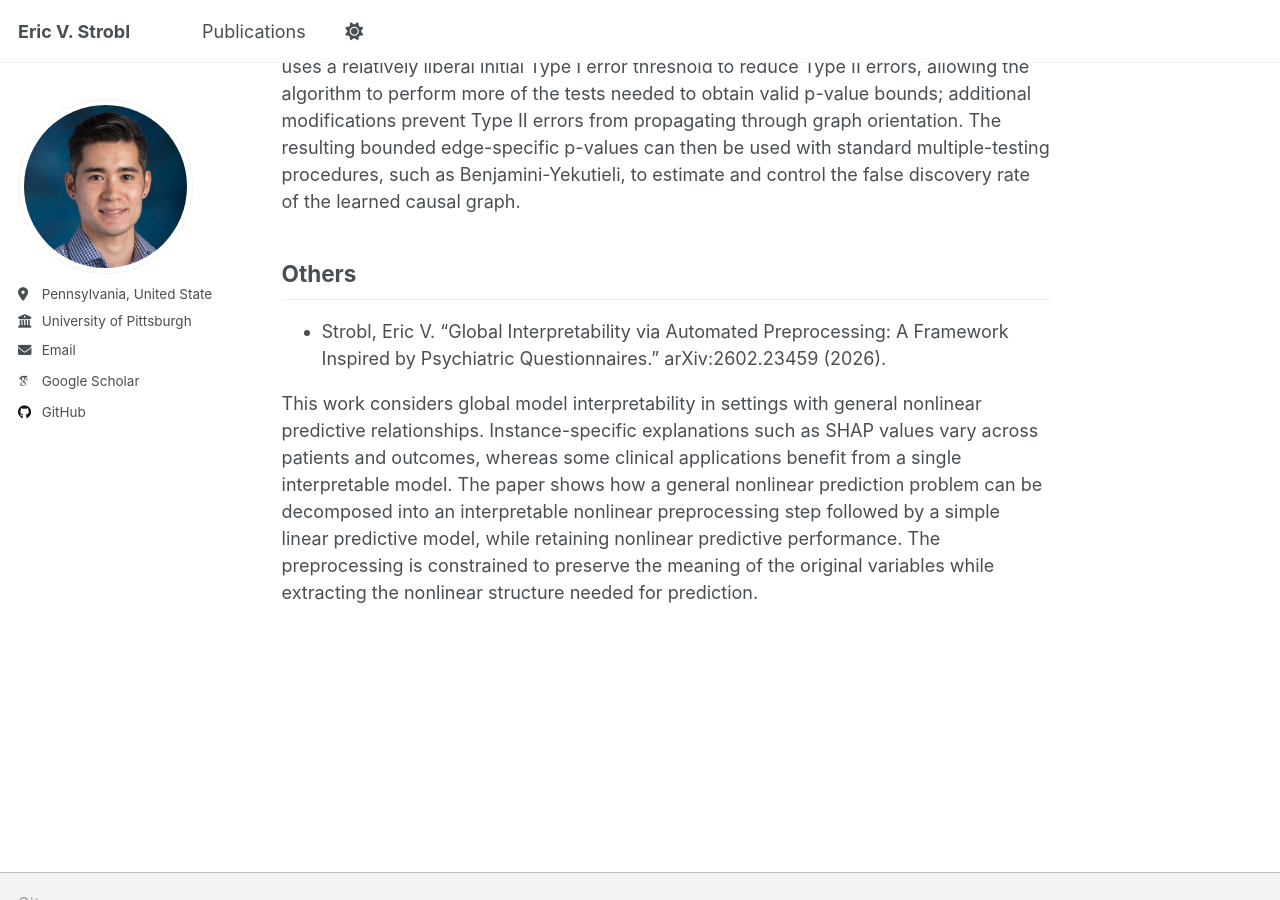
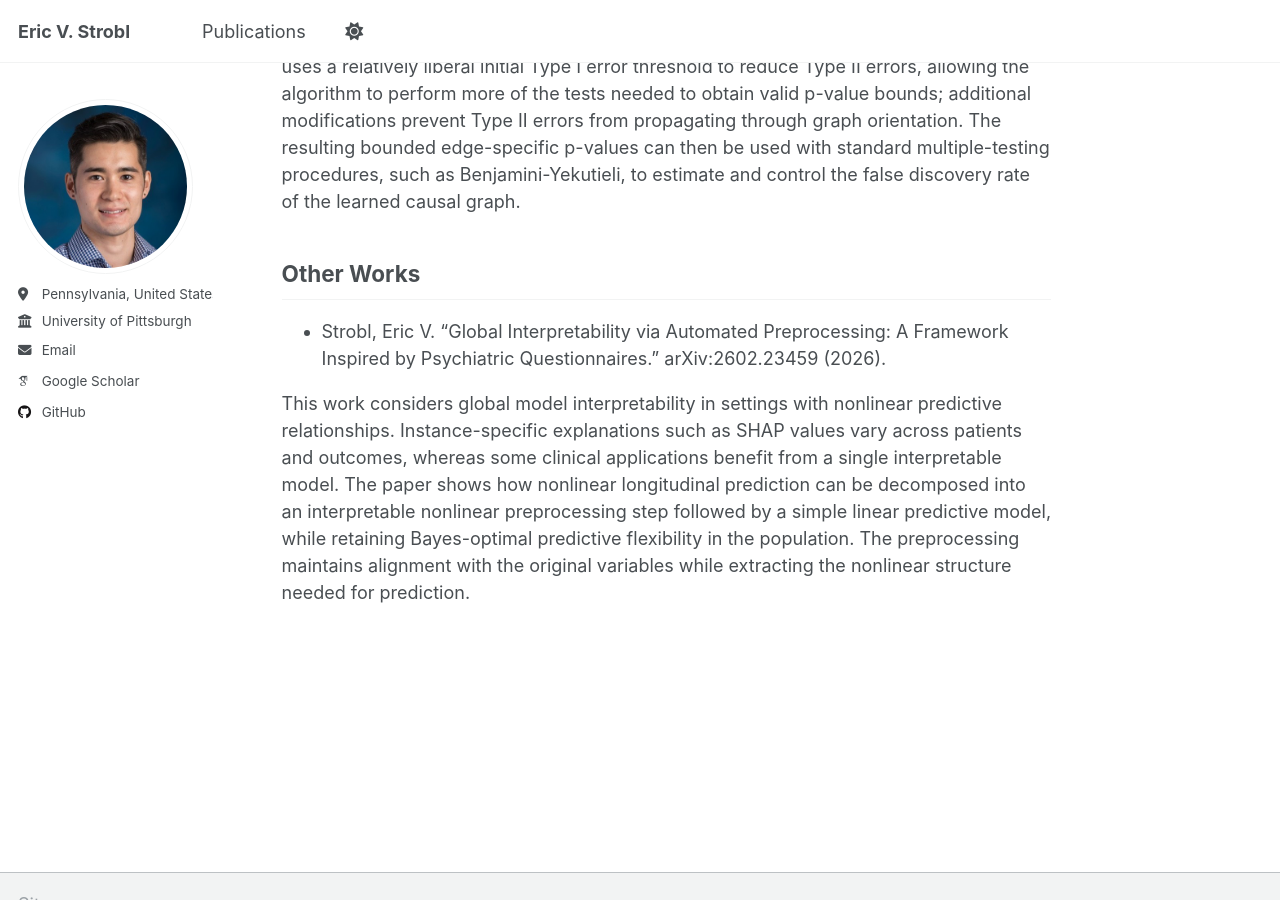
Before and after one commit to ericstrobl/ericstrobl.github.io, a Jekyll site: the page built from _pages/about.md, in a window 1280 px wide and 900 px high, scrolled down 9106 px. Built offline with Jekyll 4.4.1, drawn with Linux system fonts in a browser that asks for light colours; some web fonts are replaced; a script that is not in the unit is left out.

Commit message:
Update about.md

```diff
--- a/_pages/about.md
+++ b/_pages/about.md
@@ -17,7 +17,7 @@ For manuscripts under review, I typically provide a corresponding preprint. Fina
 [Outcome Learning](#outcome-learning) ·
 [Root Cause Analysis](#root-cause-analysis) ·
 [Causal Discovery & Inference](#causal-discovery-and-inference) ·
-[Other Work](#others)
+[Other Work](#other-works)
 
 ## Outcome Learning
 
@@ -127,8 +127,8 @@ The paper develops AutoPC to remove the need to specify a single Type I error th
 
 The paper develops PC-p to provide statistical error control for individual edges learned by the PC algorithm when exact edge-specific p-values are not directly available. It derives upper bounds on edge-specific p-values by combining the p-values from the conditional independence tests performed during causal discovery. PC-p deliberately uses a relatively liberal initial Type I error threshold to reduce Type II errors, allowing the algorithm to perform more of the tests needed to obtain valid p-value bounds; additional modifications prevent Type II errors from propagating through graph orientation. The resulting bounded edge-specific p-values can then be used with standard multiple-testing procedures, such as Benjamini-Yekutieli, to estimate and control the false discovery rate of the learned causal graph.
 
-## Others
+## Other Works
 
 - Strobl, Eric V. "Global Interpretability via Automated Preprocessing: A Framework Inspired by Psychiatric Questionnaires." arXiv:2602.23459 (2026).
 
-This work considers global model interpretability in settings with general nonlinear predictive relationships. Instance-specific explanations such as SHAP values vary across patients and outcomes, whereas some clinical applications benefit from a single interpretable model. The paper shows how a general nonlinear prediction problem can be decomposed into an interpretable nonlinear preprocessing step followed by a simple linear predictive model, while retaining nonlinear predictive performance. The preprocessing is constrained to preserve the meaning of the original variables while extracting the nonlinear structure needed for prediction.
+This work considers global model interpretability in settings with nonlinear predictive relationships. Instance-specific explanations such as SHAP values vary across patients and outcomes, whereas some clinical applications benefit from a single interpretable model. The paper shows how nonlinear longitudinal prediction can be decomposed into an interpretable nonlinear preprocessing step followed by a simple linear predictive model, while retaining Bayes-optimal predictive flexibility in the population. The preprocessing maintains alignment with the original variables while extracting the nonlinear structure needed for prediction.
```
